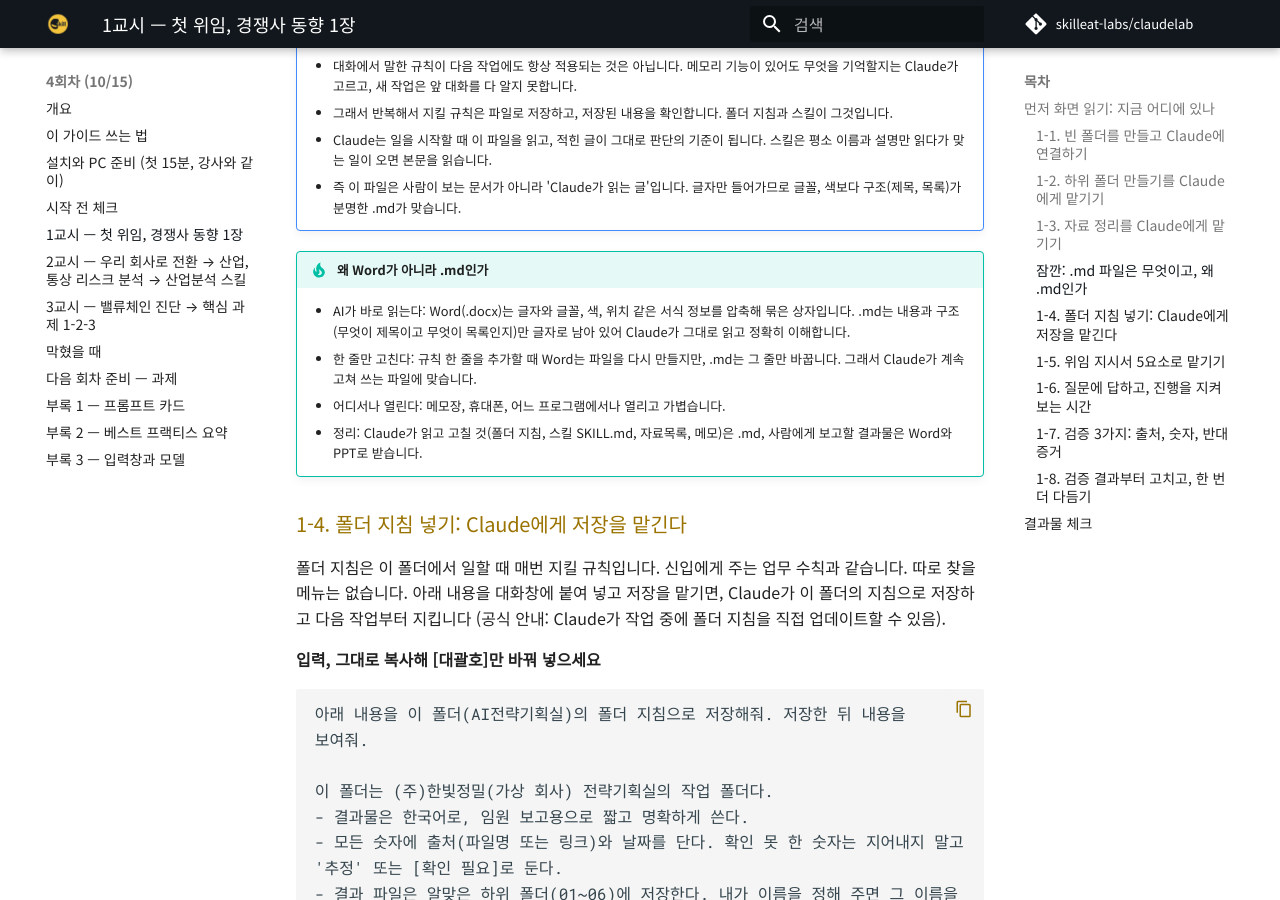
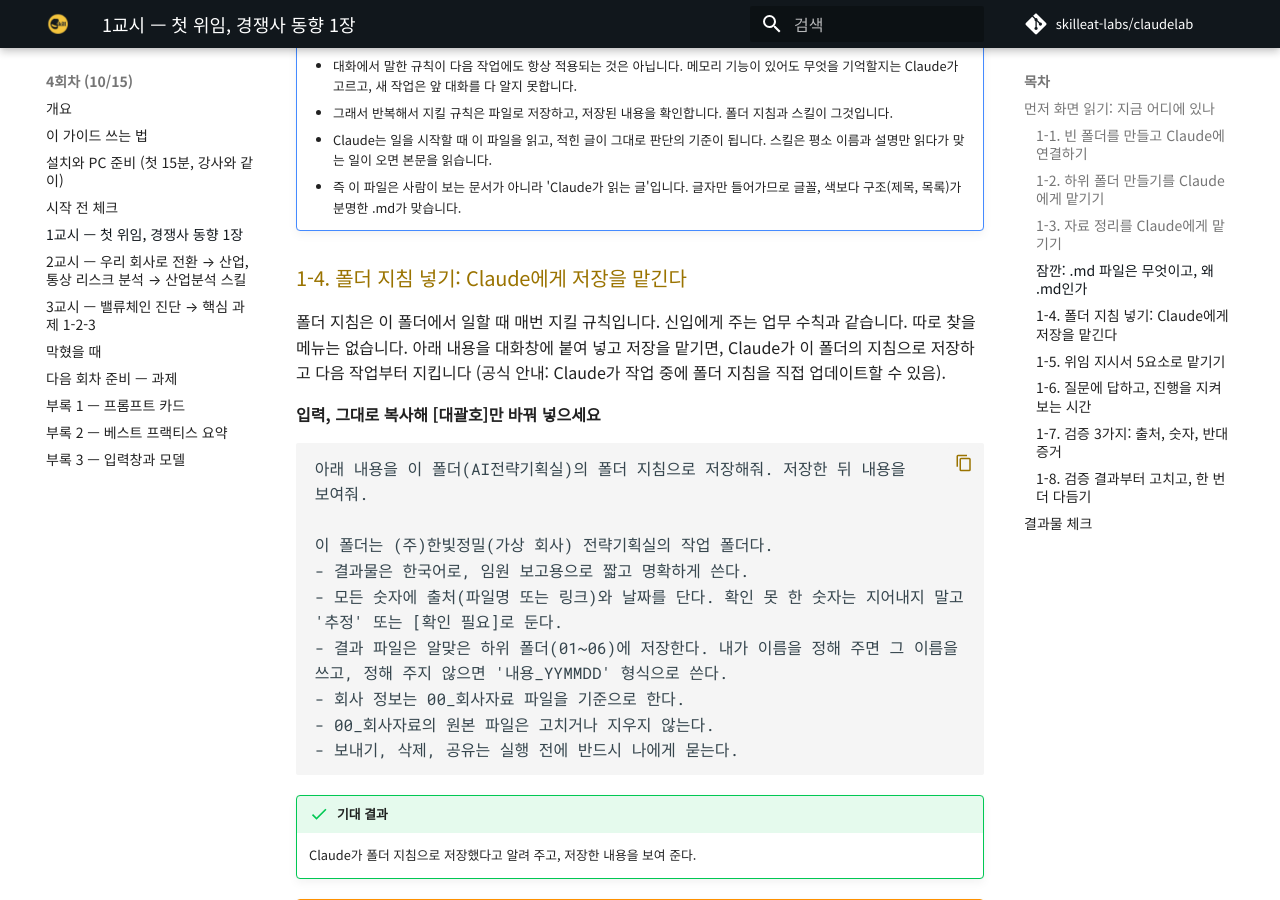
Before and after one commit to skilleat-labs/claudelab, an MkDocs documentation site: the page built from docs/day4/04.md, in a window 1280 px wide and 900 px high, scrolled down 4368 px. Built offline with MkDocs 1.6.1 and Material for MkDocs 9.7.7, drawn with Linux system fonts in a browser that asks for light colours; comment, search, counter and statistics services are not loaded.

Commit message:
4회차: '왜 Word가 아니라 .md인가' 상자 제외 (강사 설명으로)
Co-Authored-By: Claude Opus 5.5 <noreply@anthropic.com>

```diff
--- a/docs/day4/04.md
+++ b/docs/day4/04.md
@@ -129,12 +129,6 @@ AI전략기획실 맨 위에 놓은 파일들을 하나씩 열어서 내용을
     - Claude는 일을 시작할 때 이 파일을 읽고, 적힌 글이 그대로 판단의 기준이 됩니다. 스킬은 평소 이름과 설명만 읽다가 맞는 일이 오면 본문을 읽습니다.
     - 즉 이 파일은 사람이 보는 문서가 아니라 'Claude가 읽는 글'입니다. 글자만 들어가므로 글꼴, 색보다 구조(제목, 목록)가 분명한 .md가 맞습니다.
 
-!!! tip "왜 Word가 아니라 .md인가"
-    - AI가 바로 읽는다: Word(.docx)는 글자와 글꼴, 색, 위치 같은 서식 정보를 압축해 묶은 상자입니다. .md는 내용과 구조(무엇이 제목이고 무엇이 목록인지)만 글자로 남아 있어 Claude가 그대로 읽고 정확히 이해합니다.
-    - 한 줄만 고친다: 규칙 한 줄을 추가할 때 Word는 파일을 다시 만들지만, .md는 그 줄만 바꿉니다. 그래서 Claude가 계속 고쳐 쓰는 파일에 맞습니다.
-    - 어디서나 열린다: 메모장, 휴대폰, 어느 프로그램에서나 열리고 가볍습니다.
-    - 정리: Claude가 읽고 고칠 것(폴더 지침, 스킬 SKILL.md, 자료목록, 메모)은 .md, 사람에게 보고할 결과물은 Word와 PPT로 받습니다.
-
 ### 1-4. 폴더 지침 넣기: Claude에게 저장을 맡긴다
 
 폴더 지침은 이 폴더에서 일할 때 매번 지킬 규칙입니다. 신입에게 주는 업무 수칙과 같습니다. 따로 찾을 메뉴는 없습니다. 아래 내용을 대화창에 붙여 넣고 저장을 맡기면, Claude가 이 폴더의 지침으로 저장하고 다음 작업부터 지킵니다 (공식 안내: Claude가 작업 중에 폴더 지침을 직접 업데이트할 수 있음).
```
